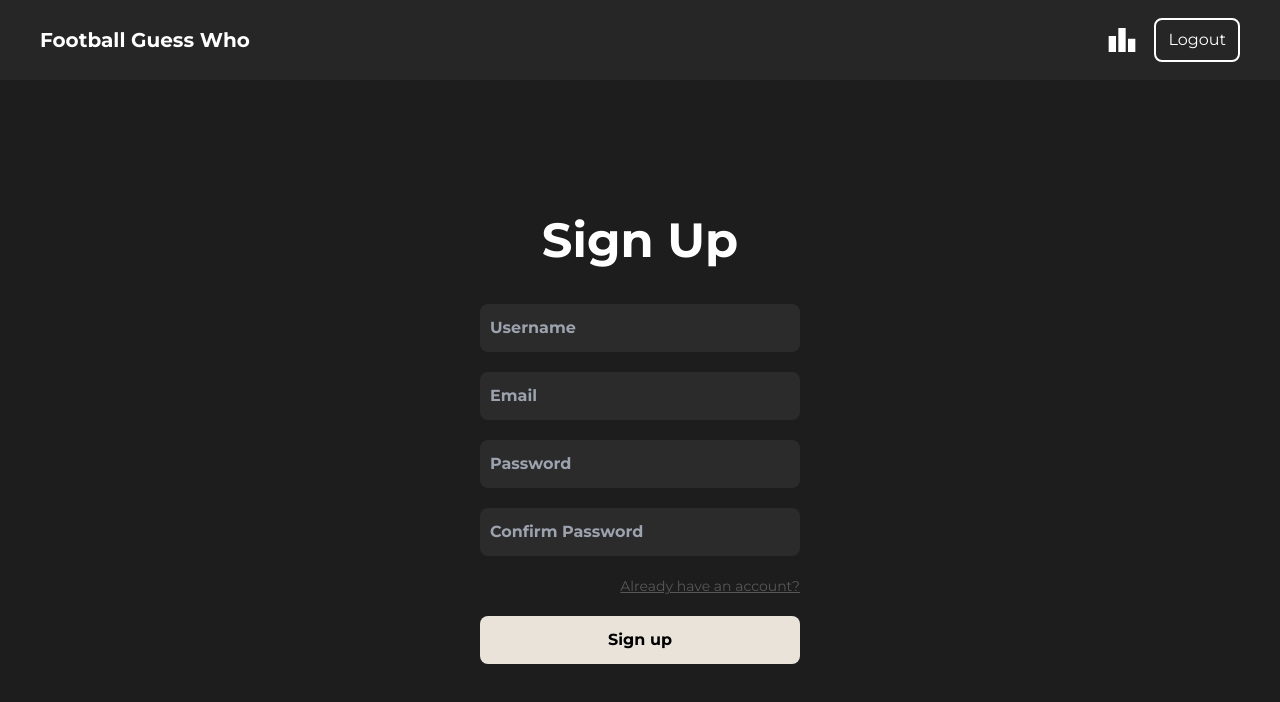
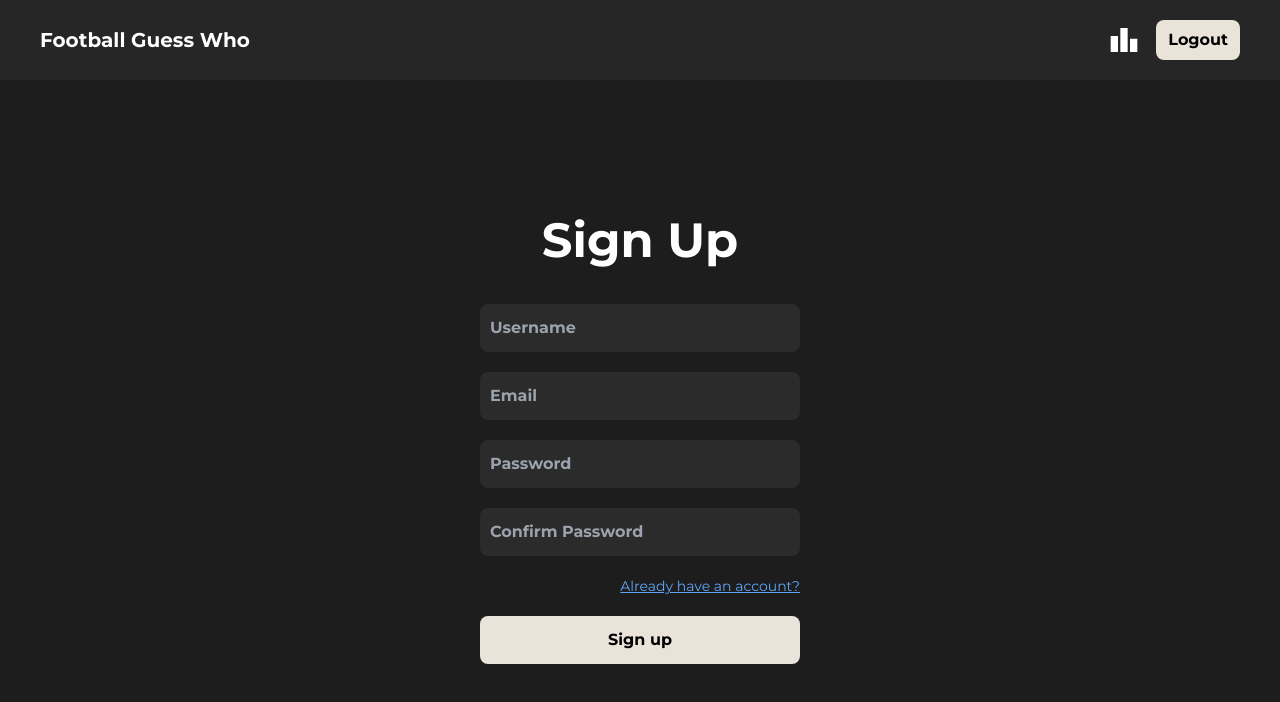
Before and after one commit to IsaacATetteh/football-guess-who, a Next.js app: page /Signup in a window 1280 px wide. Shown: the top 702 px of the page. Built offline with nearby package versions, Linux system fonts and the light colour scheme; no server answers.

Commit message:
UI changes

```diff
--- a/src/app/Login/page.jsx
+++ b/src/app/Login/page.jsx
@@ -68,7 +68,7 @@ function Login() {
           />
           <Link
             href="/Signup"
-            className="underline text-right text-sm text-[#575757]"
+            className="underline text-right text-sm text-blue-400 hover:text-blue-300"
           >
             {`Don't have an account?`}
           </Link>
--- a/src/app/Signup/page.jsx
+++ b/src/app/Signup/page.jsx
@@ -42,7 +42,7 @@ const Signup = () => {
   };
 
   return (
-    <div className="flex min-h-[calc(100vh-80px)] h-[calc(100vh-80px)] justify-center items-center lg:w-full py-20 bg-[#1D1D1D] text-white ">
+    <div className="flex min-h-[calc(100vh-80px)] justify-center items-center lg:w-full py-20 bg-[#1D1D1D] text-white ">
       <div className="flex h-[28rem] items-center flex-col">
         <h1 className=" font-extrabold text-5xl">Sign Up</h1>
         <form
@@ -88,7 +88,7 @@ const Signup = () => {
           />
           <Link
             href="/Login"
-            className="underline text-right text-sm text-[#575757]"
+            className="underline text-right text-blue-400 hover:text-blue-300 text-sm"
           >
             Already have an account?
           </Link>
--- a/src/app/components/Navbar.jsx
+++ b/src/app/components/Navbar.jsx
@@ -21,7 +21,7 @@ const Navbar = () => {
         <MdLeaderboard className="cursor-pointer h-8 w-8" />
         <button
           onClick={handleSignOut}
-          className="py-2 px-3 text-white rounded-lg border-2 border-white"
+          className="py-2 px-3 font-bold text-black transform transition duration-75 ease-in-out  active:translate-y-1 bg-[#E9E3DA] hover:bg-white rounded-lg"
         >
           Logout
         </button>
```
